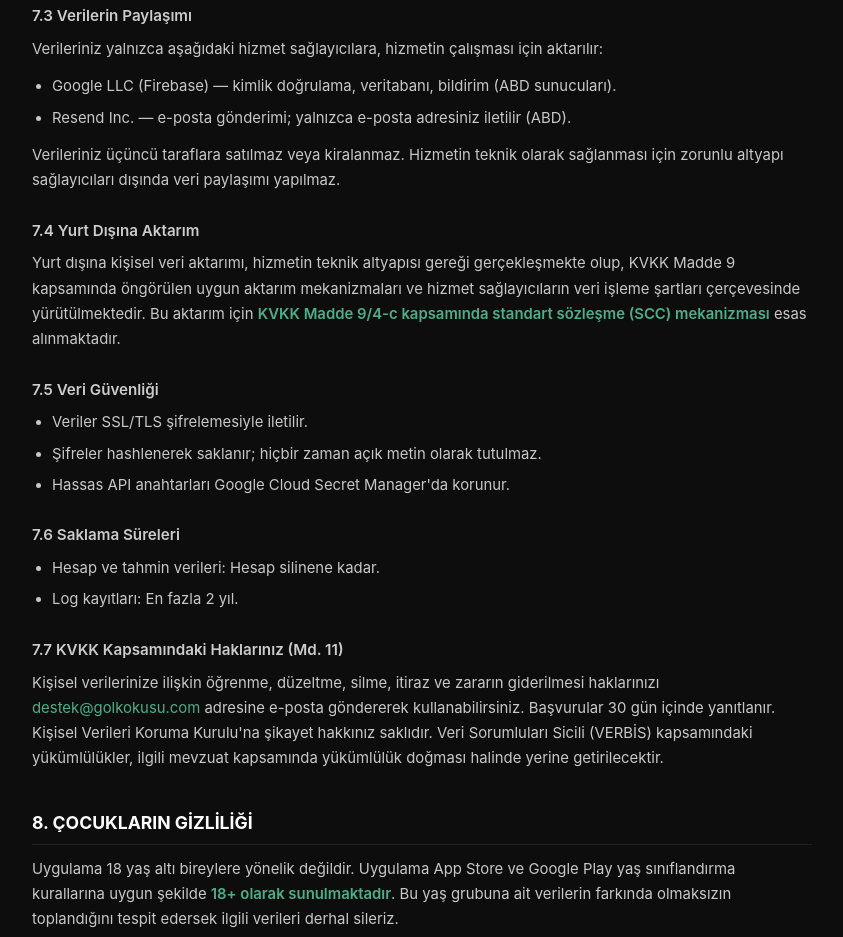
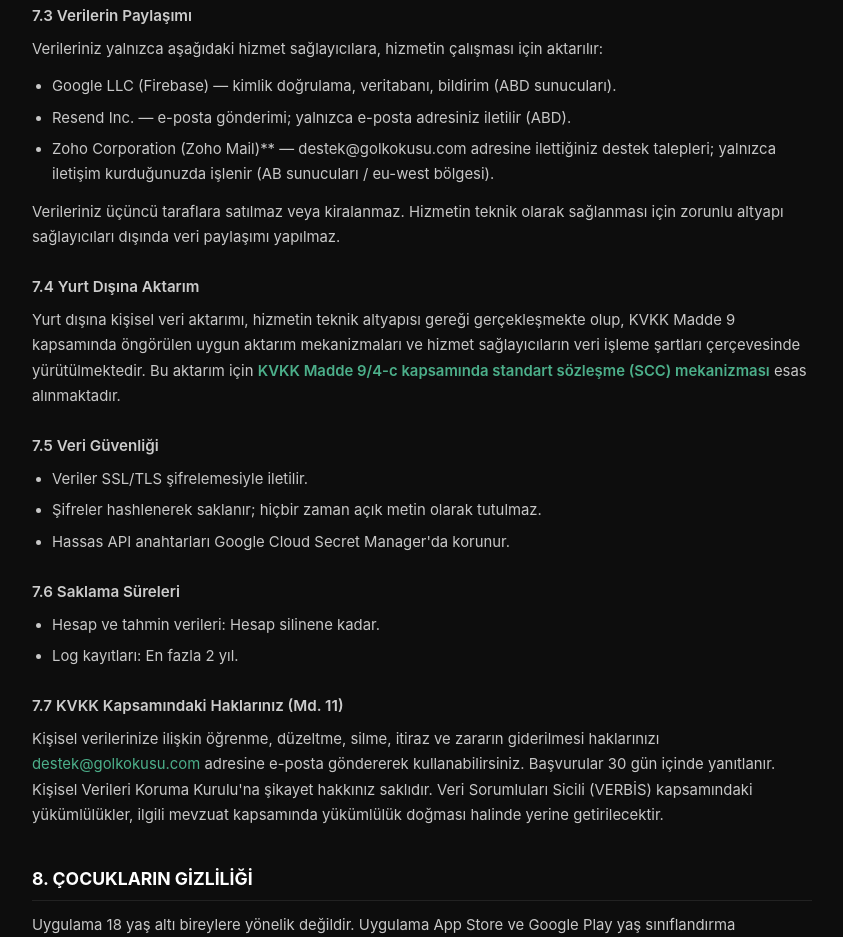
Before and after one commit to akinbzts/golkokusu-web, a plain HTML site: page gizlilik.html in a window 1280 px wide. Shown: the part 2426-3363 px from the top of the page, without its empty margins (218-1061 px from the left). Drawn offline with Linux system fonts and the light colour scheme.

Commit message:
Update gizlilik.html

```diff
--- a/gizlilik.html
+++ b/gizlilik.html
@@ -179,6 +179,7 @@
   <ul>
     <li>Google LLC (Firebase) — kimlik doğrulama, veritabanı, bildirim (ABD sunucuları).</li>
     <li>Resend Inc. — e-posta gönderimi; yalnızca e-posta adresiniz iletilir (ABD).</li>
+    <li>Zoho Corporation (Zoho Mail)** — destek@golkokusu.com adresine ilettiğiniz destek talepleri; yalnızca iletişim kurduğunuzda işlenir (AB sunucuları / eu-west bölgesi).</li>
   </ul>
   <p>
     Verileriniz üçüncü taraflara satılmaz veya kiralanmaz. Hizmetin teknik olarak sağlanması için zorunlu
```
